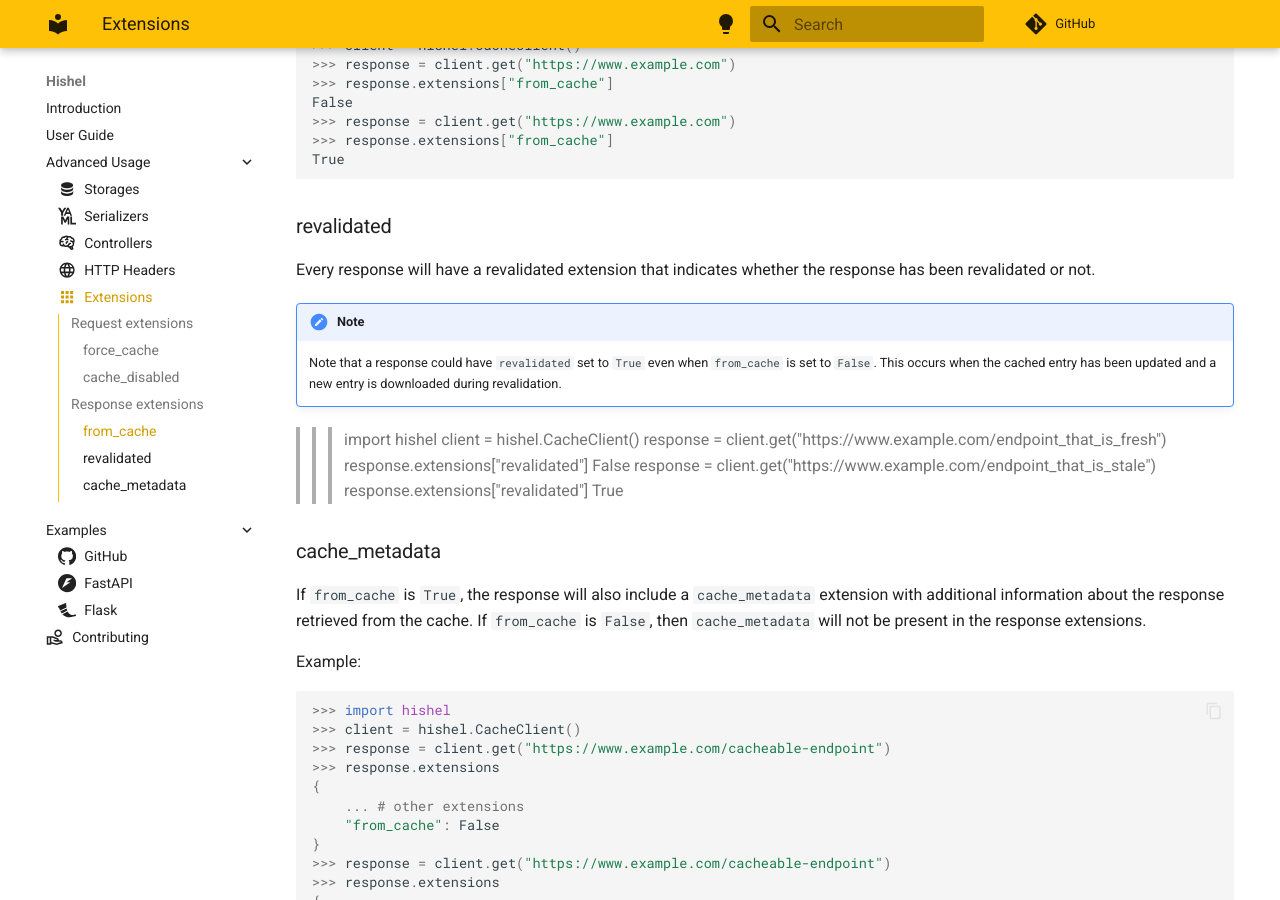
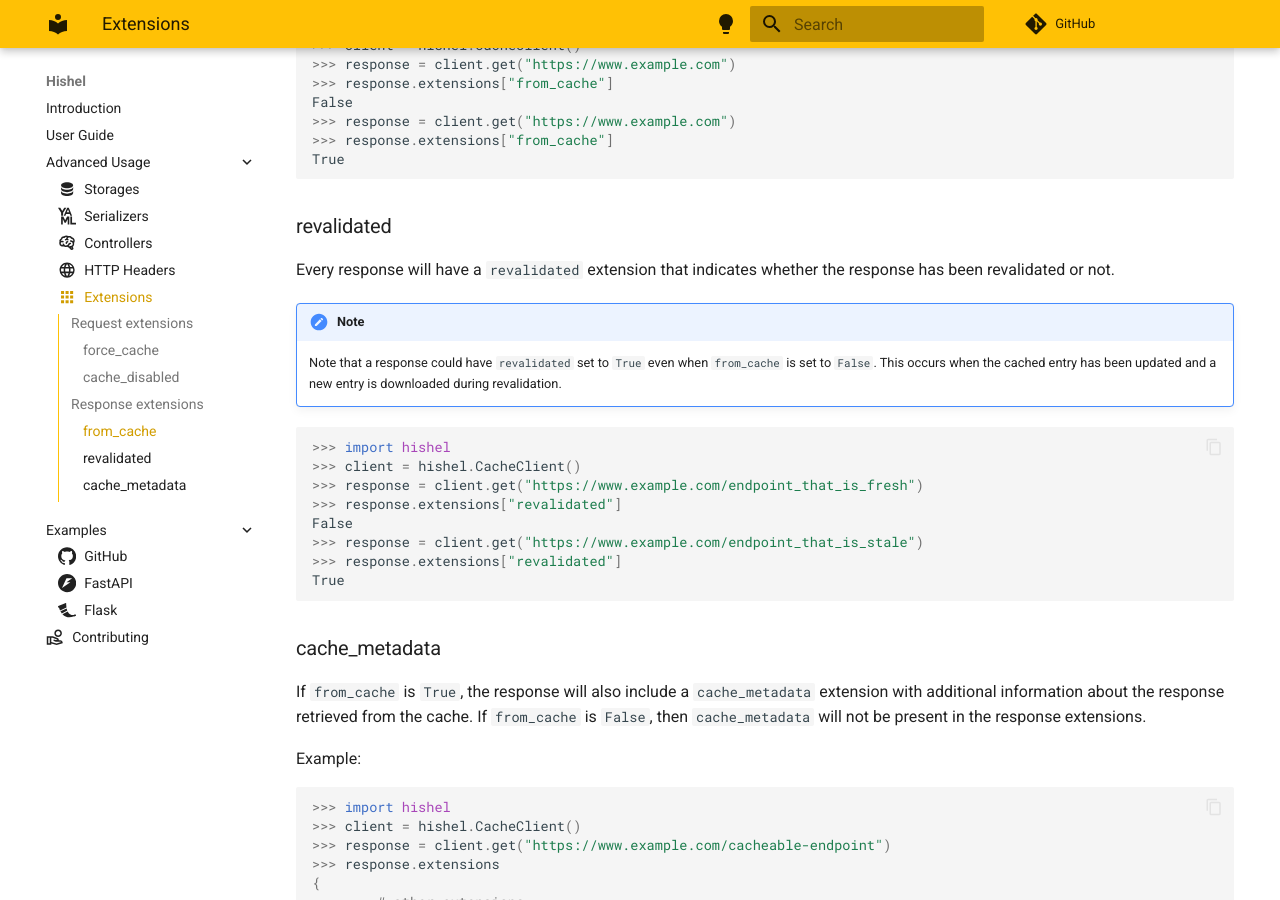
Before and after one commit to karpetrosyan/hishel, an MkDocs documentation site: the page built from docs/advanced/extensions.md, in a window 1280 px wide and 900 px high, scrolled down 1198 px. Built offline with MkDocs 1.6.1 and Material for MkDocs 9.7.7, drawn with Linux system fonts in a browser that asks for light colours; comment, search, counter and statistics services are not loaded.

````diff
--- a/docs/advanced/extensions.md
+++ b/docs/advanced/extensions.md
@@ -62,11 +62,12 @@ True
 
 ### revalidated
 
-Every response will have a revalidated extension that indicates whether the response has been revalidated or not.
+Every response will have a `revalidated` extension that indicates whether the response has been revalidated or not.
 
 !!! note
     Note that a response could have `revalidated` set to `True` even when `from_cache` is set to `False`. This occurs when the cached entry has been updated and a new entry is downloaded during revalidation.
 
+```python
 >>> import hishel
 >>> client = hishel.CacheClient()
 >>> response = client.get("https://www.example.com/endpoint_that_is_fresh")
@@ -75,7 +76,7 @@ False
 >>> response = client.get("https://www.example.com/endpoint_that_is_stale")
 >>> response.extensions["revalidated"]
 True
-
+```
 
 ### cache_metadata
 
--- a/hishel/__init__.py
+++ b/hishel/__init__.py
@@ -14,4 +14,4 @@ def install_cache() -> None:  # pragma: no cover
     httpx.Client = CacheClient  # type: ignore
 
 
-__version__ = "0.0.28"
+__version__ = "0.0.29"
````
Also changed, not shown: CHANGELOG.md (+4 -0 lines).
